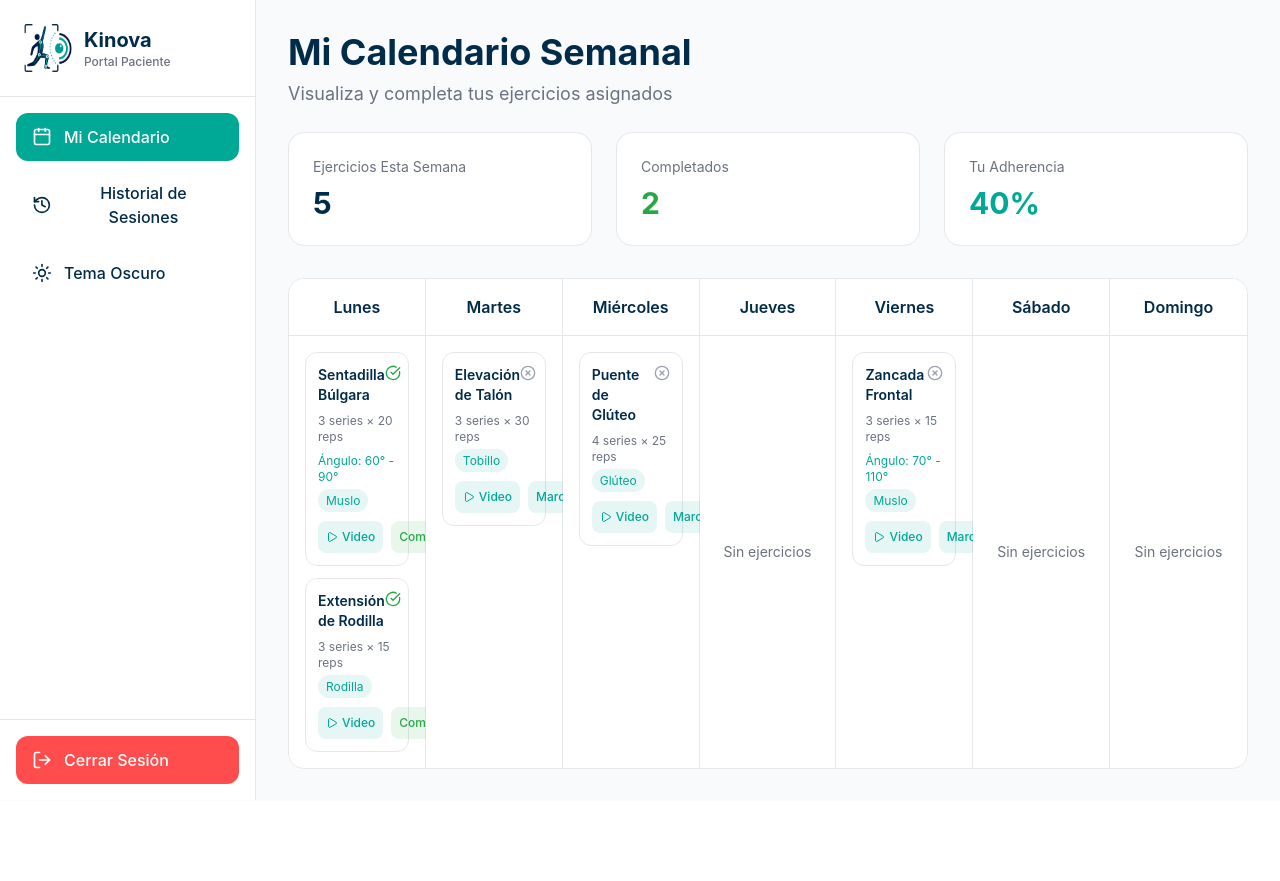
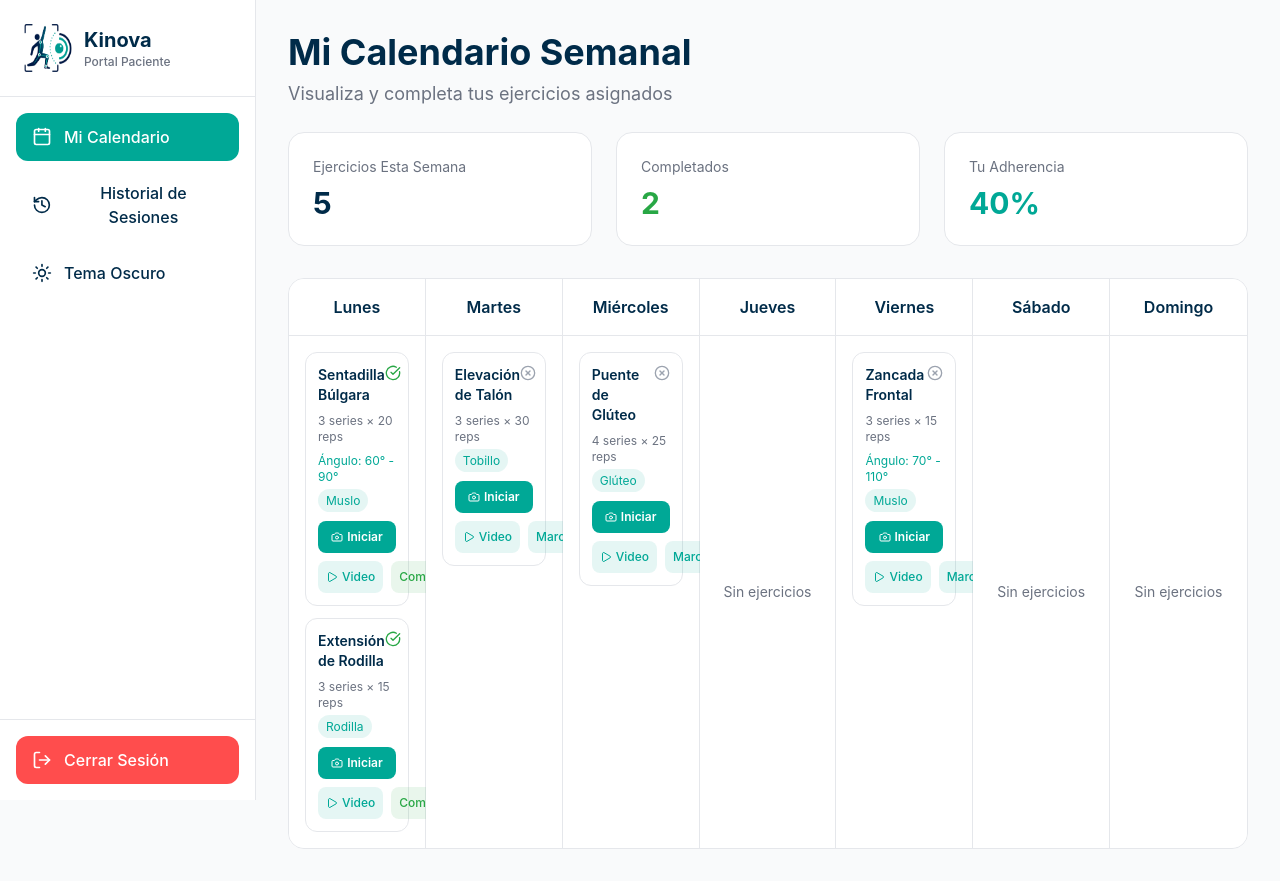
Before and after one commit to Ignacio-gh/kinova, a React (Vite) app in the folder frontend/: page /paciente/calendario in a window 1280 px wide. Before the commit the page ends 801 px from the top, so only its background shows below. Built offline with nearby package versions, Linux system fonts and the light colour scheme.

Commit message:
Cámara con getUserMedia en SesionActiva + botón Iniciar en calendario + backend Python (FastAPI + OpenCV + MediaPipe)

```diff
--- a/frontend/src/app/pages/SesionActiva.tsx
+++ b/frontend/src/app/pages/SesionActiva.tsx
@@ -128,7 +128,7 @@ export function SesionActiva() {
           </div>
 
           <button
-            onClick={() => navigate('/app')}
+            onClick={() => navigate('/paciente/calendario')}
             className="p-4 bg-black/50 backdrop-blur-sm rounded-full hover:bg-black/70 transition-all"
           >
             <X size={28} color="#ffffff" />
--- a/frontend/src/app/pages/paciente/PatientCalendar.tsx
+++ b/frontend/src/app/pages/paciente/PatientCalendar.tsx
@@ -1,5 +1,6 @@
 import { useState } from 'react';
-import { CheckCircle, XCircle, Play } from 'lucide-react';
+import { useNavigate } from 'react-router';
+import { CheckCircle, XCircle, Play, Camera } from 'lucide-react';
 import { useTheme } from '../../context/ThemeContext';
 
 interface Exercise {
@@ -40,6 +41,7 @@ const mockExercises: DayExercises = {
 };
 
 export function PatientCalendar() {
+  const navigate = useNavigate();
   const { colors } = useTheme();
   const [exercises, setExercises] = useState<DayExercises>(mockExercises);
 
@@ -164,6 +166,18 @@ export function PatientCalendar() {
                         </div>
 
                         {/* Actions */}
+                        <div className="flex flex-col gap-2">
+                          {/* Botón principal: abrir cámara y comenzar el ejercicio con IA */}
+                          <button
+                            onClick={() => navigate(`/sesion/${exercise.id}`)}
+                            className="w-full flex items-center justify-center gap-1 p-2 rounded-lg transition-all text-xs font-semibold hover:shadow-md"
+                            style={{ backgroundColor: '#00A896', color: '#ffffff' }}
+                            title="Iniciar ejercicio con cámara e IA"
+                          >
+                            <Camera size={12} />
+                            Iniciar
+                          </button>
+
                           <div className="flex gap-2">
                             {exercise.hasVideo && (
                               <button
@@ -187,6 +201,7 @@ export function PatientCalendar() {
                             </button>
                           </div>
                         </div>
+                      </div>
                     ))}
                   </div>
                 )}
```
Lines whose indentation alone changed are shown as unchanged.
